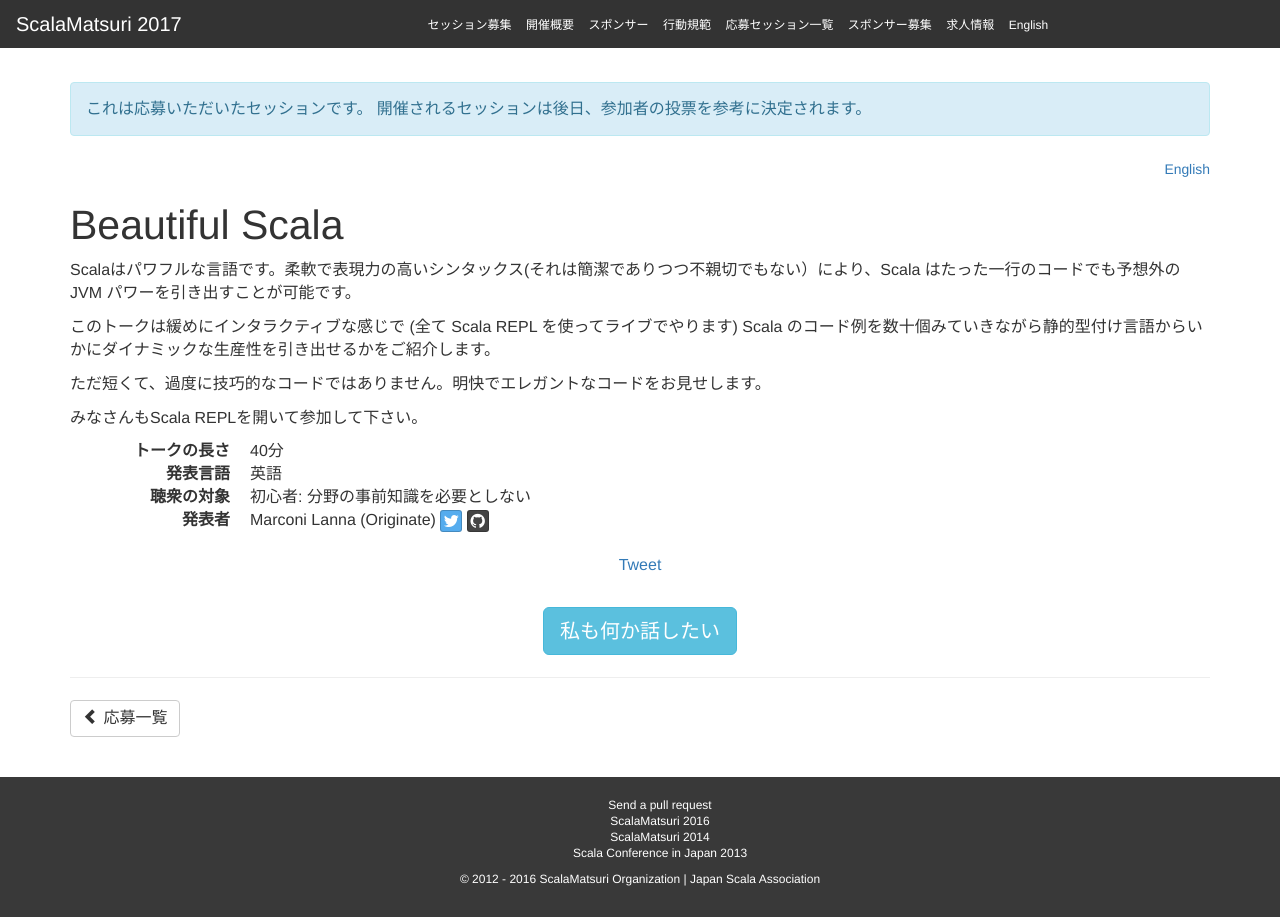
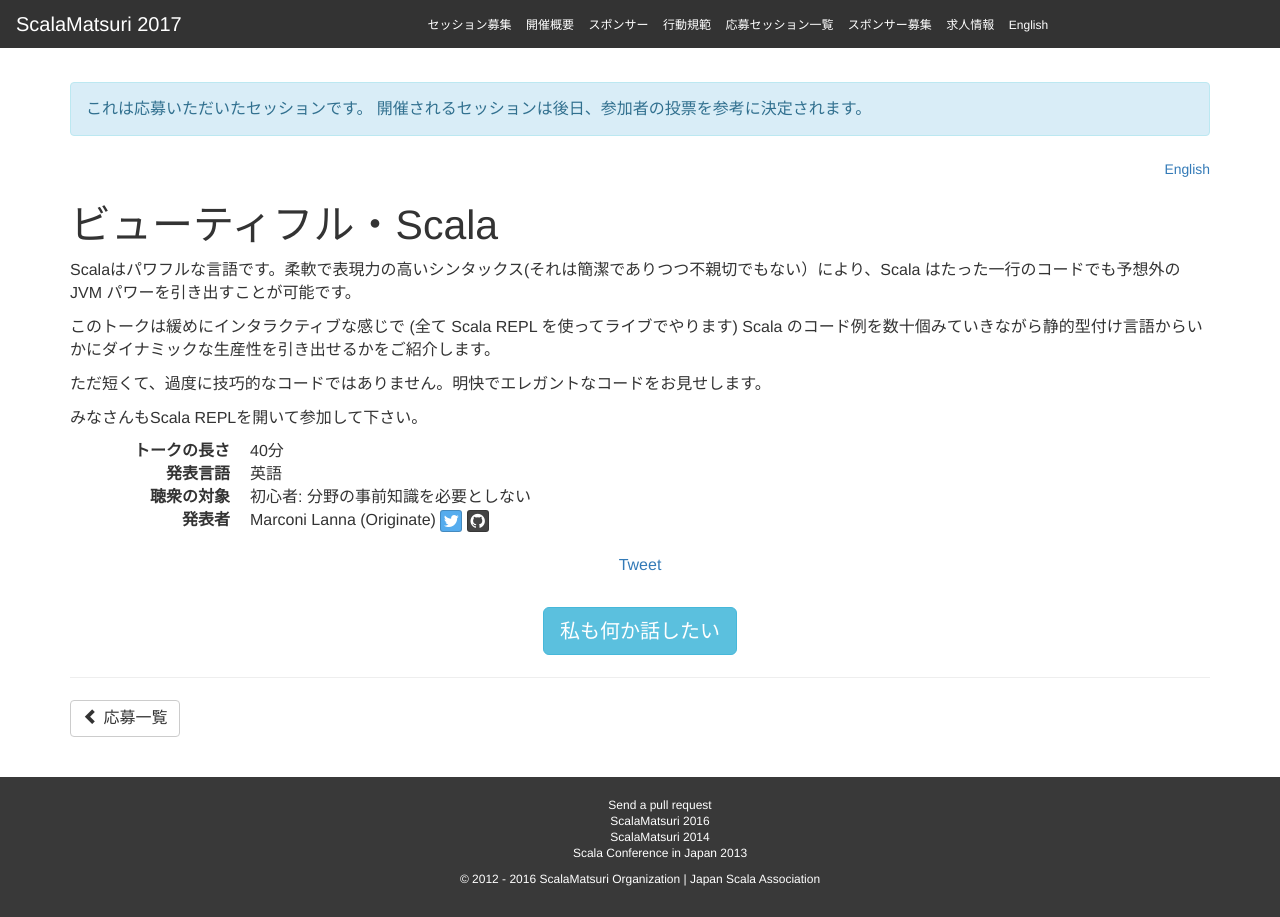
Before and after one commit to scalajp/2017.scalamatsuri.org, a Jekyll site: the page built from _candidates_ja/MarconiLanna_1.md, in a window 1280 px wide. Built offline with Jekyll 4.4.1, drawn with Linux system fonts in a browser that asks for light colours; nearby versions of some CDN libraries; comment, search, counter and statistics services are not loaded.

Commit message:
タイトル修正

```diff
--- a/_candidates_ja/MarconiLanna_1.md
+++ b/_candidates_ja/MarconiLanna_1.md
@@ -1,6 +1,6 @@
 ---
 name: Marconi Lanna
-title: "Beautiful Scala"
+title: "ビューティフル・Scala"
 length: 40
 audience: Beginner
 language: English
```
